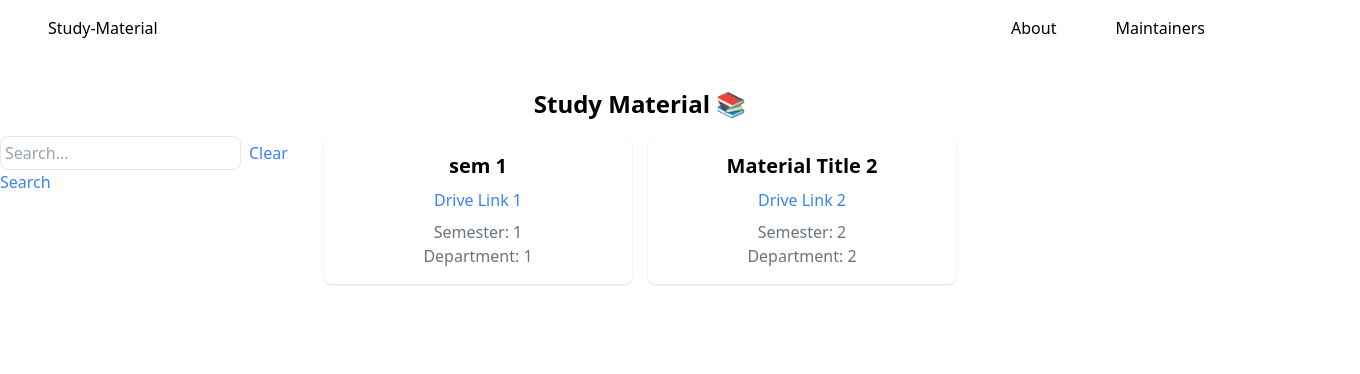
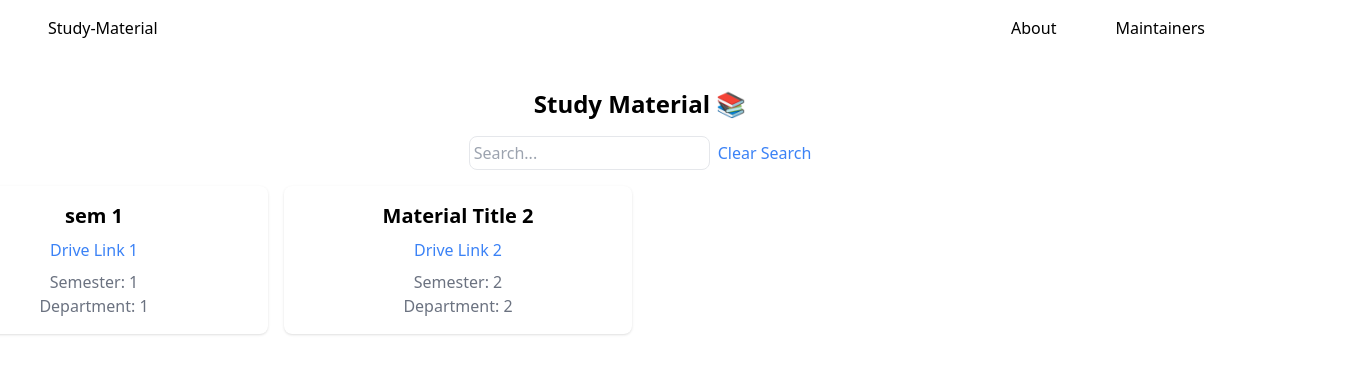
Before and after one commit to OctoTechHub/studysource, a React (Vite) app: page / in a window 1280 px wide. Shown: the top 374 px of the page, 1360 px wide, since content can reach past the window. Built offline with nearby package versions, Linux system fonts and the light colour scheme.

Commit message:
Styled components properly

```diff
--- a/src/components/Home.tsx
+++ b/src/components/Home.tsx
@@ -1,52 +1,9 @@
-import React, { useState } from 'react';
-import { materials } from '../material';
-import { Link } from "react-router-dom";
+import SearchBar from './SearchBar';
 
 const Home = () => {
-  const [searchQuery, setSearchQuery] = useState("");
-
-  const handleSearchQueryChange = (event: { target: { value: React.SetStateAction<string>; }; }) => {
-    setSearchQuery(event.target.value);
-  };
-
-  const filteredMaterials = materials.filter((material) =>
-    Object.values(material)
-      .join(" ")
-      .toLowerCase()
-      .includes(searchQuery.toLowerCase())
-  );
 
   return (
-    <div className="flex flex-col items-center mt-8">
-      <h1 className="text-2xl font-bold mb-4">Study Material 📚</h1>
-      <div className="grid grid-cols-1 sm:grid-cols-2 md:grid-cols-3 lg:grid-cols-4 gap-4">
-        <div className="mb-4">
-          <input
-            type="text"
-            placeholder="Search..."
-            value={searchQuery}
-            onChange={handleSearchQueryChange}
-            className="border rounded-lg p-1 mr-2"
-          />
-          <Link to="/" className="text-blue-500 hover:underline">
-            Clear Search
-          </Link>
-        </div>
-        {filteredMaterials.map((material, index) => (
-          <div
-            key={index}
-            className="bg-white shadow rounded-lg p-4 flex flex-col items-center justify-center text-center"
-          >
-            <h2 className="text-xl font-semibold mb-2">{material.title}</h2>
-            <a href={material.driveLink} className="text-blue-500 hover:underline mb-2">
-              {material.driveLink}
-            </a>
-            <p className="text-gray-500">Semester: {material.semester}</p>
-            <p className="text-gray-500">Department: {material.department}</p>
-          </div>
-        ))}
-      </div>
-    </div>
+    <SearchBar/>
   );
 };
 
--- /dev/null
+++ b/src/components/Materials.tsx
@@ -0,0 +1,36 @@
+import { materials } from '../material';
+
+interface DisplayMaterialsProps {
+    searchQuery : string
+}
+
+const DisplayMaterials : React.FC<DisplayMaterialsProps> = ({searchQuery}) => {
+
+    const filteredMaterials = materials.filter((material) =>
+        Object.values(material)
+            .join(" ")
+            .toLowerCase()
+            .includes(searchQuery.toLowerCase())
+    );
+
+    return <>
+        {filteredMaterials.map((material, index) => (
+            <div
+                key={index}
+                className="bg-white shadow rounded-lg p-4 flex flex-col items-center justify-center text-center"
+            >
+                <h2 className="text-xl font-semibold mb-2">{material.title}</h2>
+                <a href={material.driveLink} className="text-blue-500 hover:underline mb-2">
+                    {material.driveLink}
+                </a>
+                <p className="text-gray-500">Semester: {material.semester}</p>
+                <p className="text-gray-500">Department: {material.department}</p>
+            </div>
+        ))}
+    </>
+
+
+}
+
+
+export default DisplayMaterials;
--- /dev/null
+++ b/src/components/SearchBar.tsx
@@ -0,0 +1,39 @@
+import React, { useState } from 'react';
+import { Link } from "react-router-dom";
+import DisplayMaterials from './Materials';
+
+const SearchBar = () => {
+    const [searchQuery, setSearchQuery] = useState<string>("");
+
+    const handleSearchQueryChange = (event: { target: { value: React.SetStateAction<string>; }; }) => {
+        setSearchQuery(event.target.value);
+    };
+
+    return <>
+        <div className="flex flex-col items-center mt-8">
+            <h1 className="text-2xl font-bold mb-4">Study Material 📚</h1>
+            <div className="">
+                <div className="mb-4">
+                    <input
+                        type="text"
+                        placeholder="Search..."
+                        value={searchQuery}
+                        onChange={handleSearchQueryChange}
+                        className="border rounded-lg p-1 mr-2"
+                    />
+                    <Link to="/" className="text-blue-500 hover:underline">
+                        Clear Search
+                    </Link>
+                </div>
+            </div>
+            <div className='w-[1440px]'>
+                <div className='grid grid-cols-1 sm:grid-cols-2 md:grid-cols-3 lg:grid-cols-4 gap-4'>
+                    <DisplayMaterials searchQuery={searchQuery}/>
+                </div>
+            </div>
+        </div>
+    </>
+
+}
+
+export default SearchBar;
```
